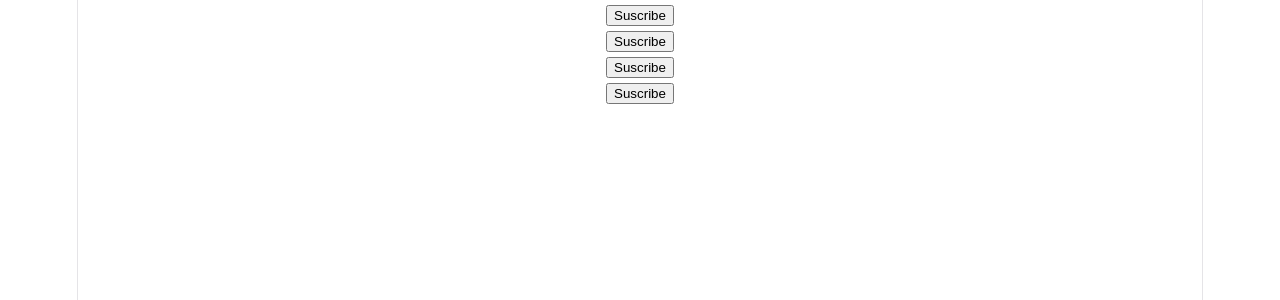
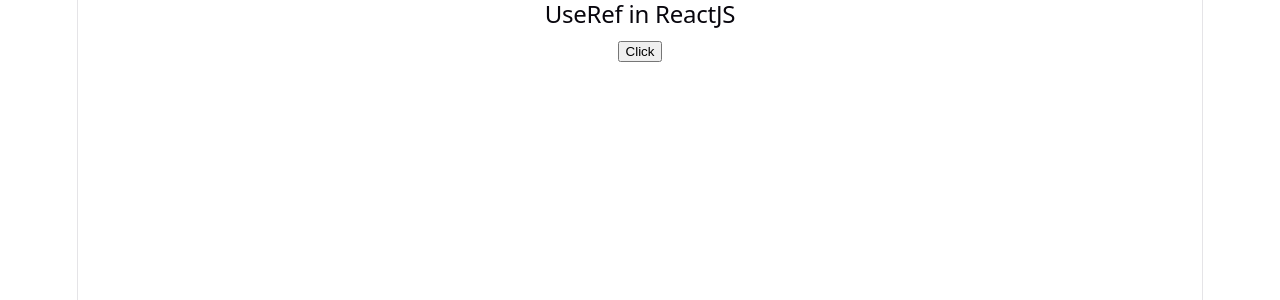
Before and after one commit to almuksid/react-udemy, a React (Vite) app: page / in a window 1280 px wide. Shown: the top 300 px of the page. Built offline with nearby package versions, Linux system fonts and the light colour scheme.

Commit message:
4.0. useRef Hook

```diff
--- a/src/App.jsx
+++ b/src/App.jsx
@@ -9,7 +9,9 @@
 // import Form from './components/bio/Form'
 // import CheckBox from './components/checkbox/CheckBox'
 
-import User from "./components/function3/User"
+import UseRef from "./components/UseRef"
+
+// import User from "./components/function3/User"
 
 // import CountApp from "./components/Section2/useEffect/CountApp"
 
@@ -21,10 +23,10 @@ import User from "./components/function3/User"
 
 function App() {
   // const [count, setCount] = useState(0)
-    const userHandler = (name) => {
-        console.log(name)
-        alert(name)
-    }
+    // const userHandler = (name) => {
+    //     console.log(name)
+    //     alert(name)
+    // }
   return (
     <>
       {/* <AsyncAwaitTest/> */}
@@ -36,10 +38,11 @@ function App() {
       {/* <UseEffectMUU/> */}
       {/* <UseEffectUseState/> */}
       {/* <CountApp/> */}
-      <User userHandler={userHandler} name="Al Muksid"/>
+      {/* <User userHandler={userHandler} name="Al Muksid"/>
       <User userHandler={userHandler} name="Mesion Sheikh"/>
       <User userHandler={userHandler} name="Mujahid" />
-      <User userHandler={userHandler} name="Lemon Sheikh"/>
+      <User userHandler={userHandler} name="Lemon Sheikh"/> */}
+      <UseRef/>
     </>
   )
 }
--- /dev/null
+++ b/src/components/UseRef.jsx
@@ -0,0 +1,17 @@
+import { useRef } from 'react'
+
+const UseRef = () => {
+  const countRef = useRef(0)
+  const clickHandler = () => {
+    countRef.current++;
+    console.log(countRef.current)
+  }
+  return (
+    <div>
+      <h2>UseRef in ReactJS </h2>
+      <button onClick={clickHandler}>Click</button>
+    </div>
+  )
+}
+
+export default UseRef
```
Also changed, not shown: 1 other file (tests, documents, lock files or other folders).
